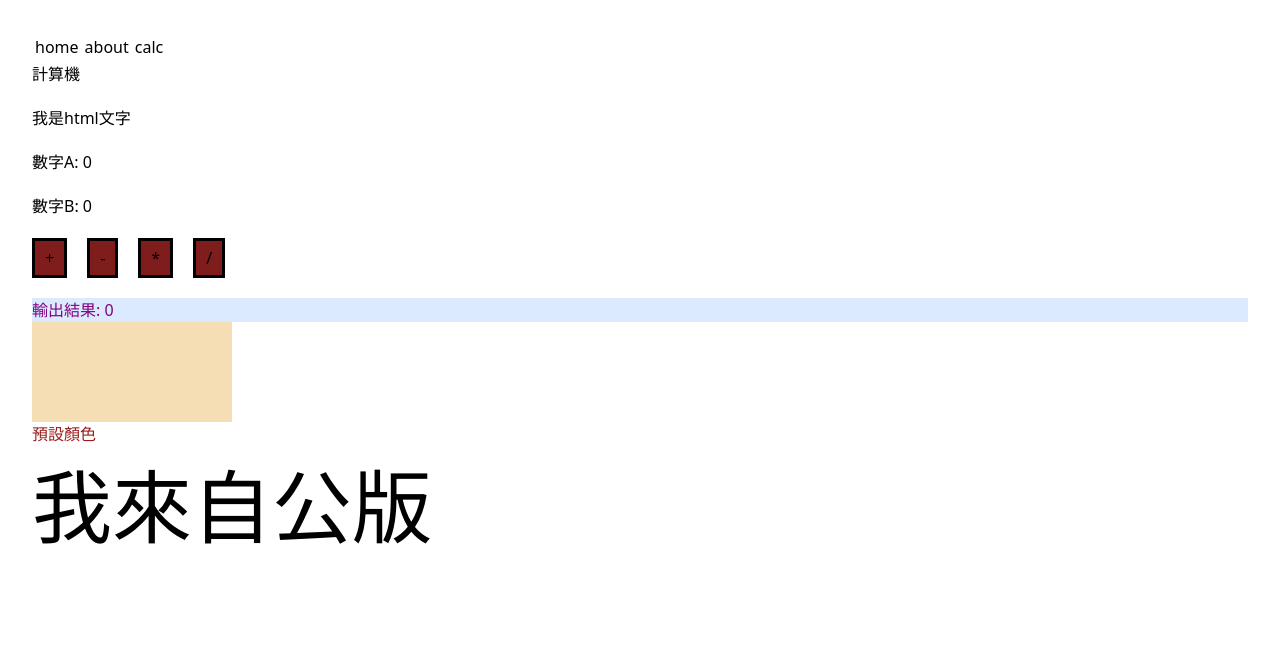
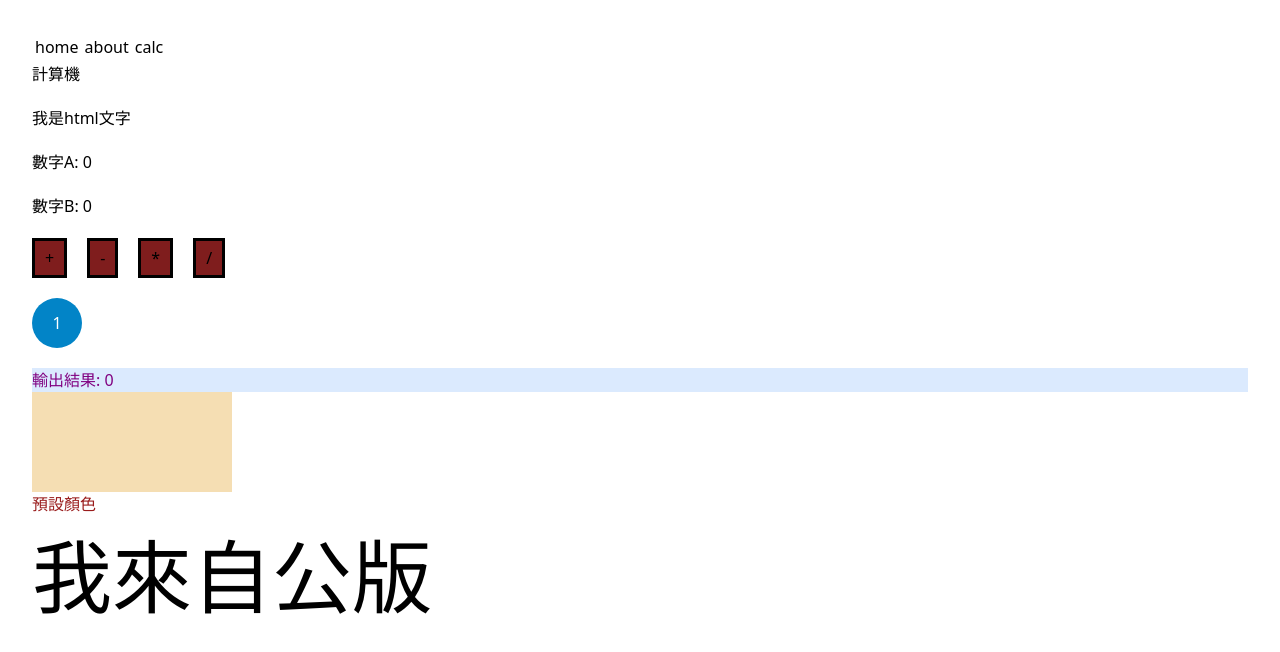
Before and after one commit to wka791225/vue-teach, a Vue app: page /calc in a window 1280 px wide. Shown: the top 652 px of the page. Built offline with nearby package versions, Linux system fonts and the light colour scheme.

Commit message:
fix:提示

```diff
--- a/src/views/CalcView.vue
+++ b/src/views/CalcView.vue
@@ -92,7 +92,10 @@ export default {
       <!-- 製作一個可以複用的，然後用:name把data的值帶入子元件內進行計算 -->
       <CalcButton :calc-type="calcType" :number-one="numA" :number-two="numB" @final-math = "fanalMath"/>
       <!-- 做出0~9的數字盤 他可以點擊之後會讓數字A加數字上去 -->
-
+    </div>
+    <div>
+      <!-- 數字可以做成陣列並利用v-for顯示數字0-9 接下來再編寫@click的function去加入numA裡面-->
+      <button type="button" class=" rounded-full bg-sky-600 text-white w-[50px] h-[50px] flex items-center justify-center">1</button>
     </div>
     <div class="output text-main-deep bg-blue-100">
       輸出結果: {{ result }}
```
